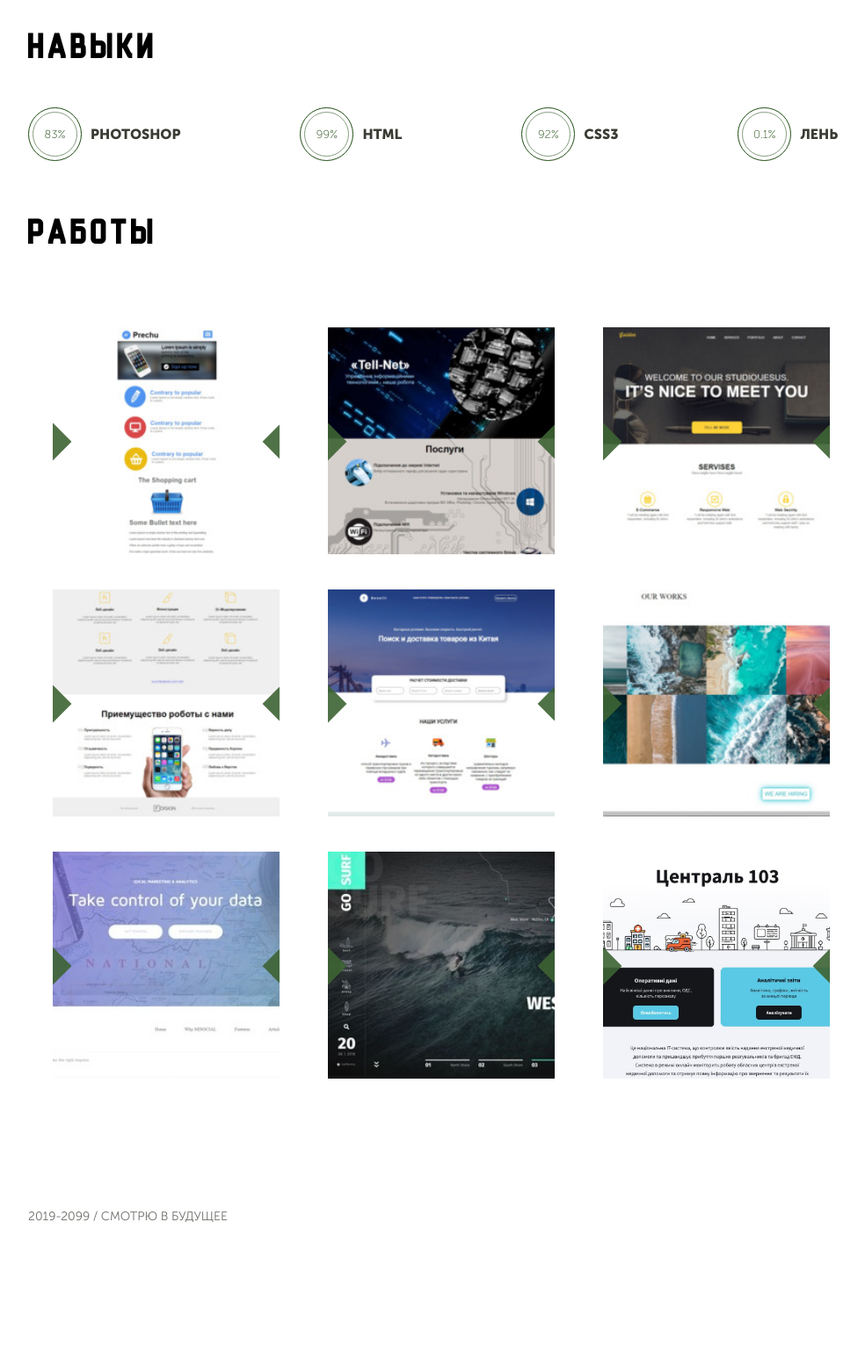
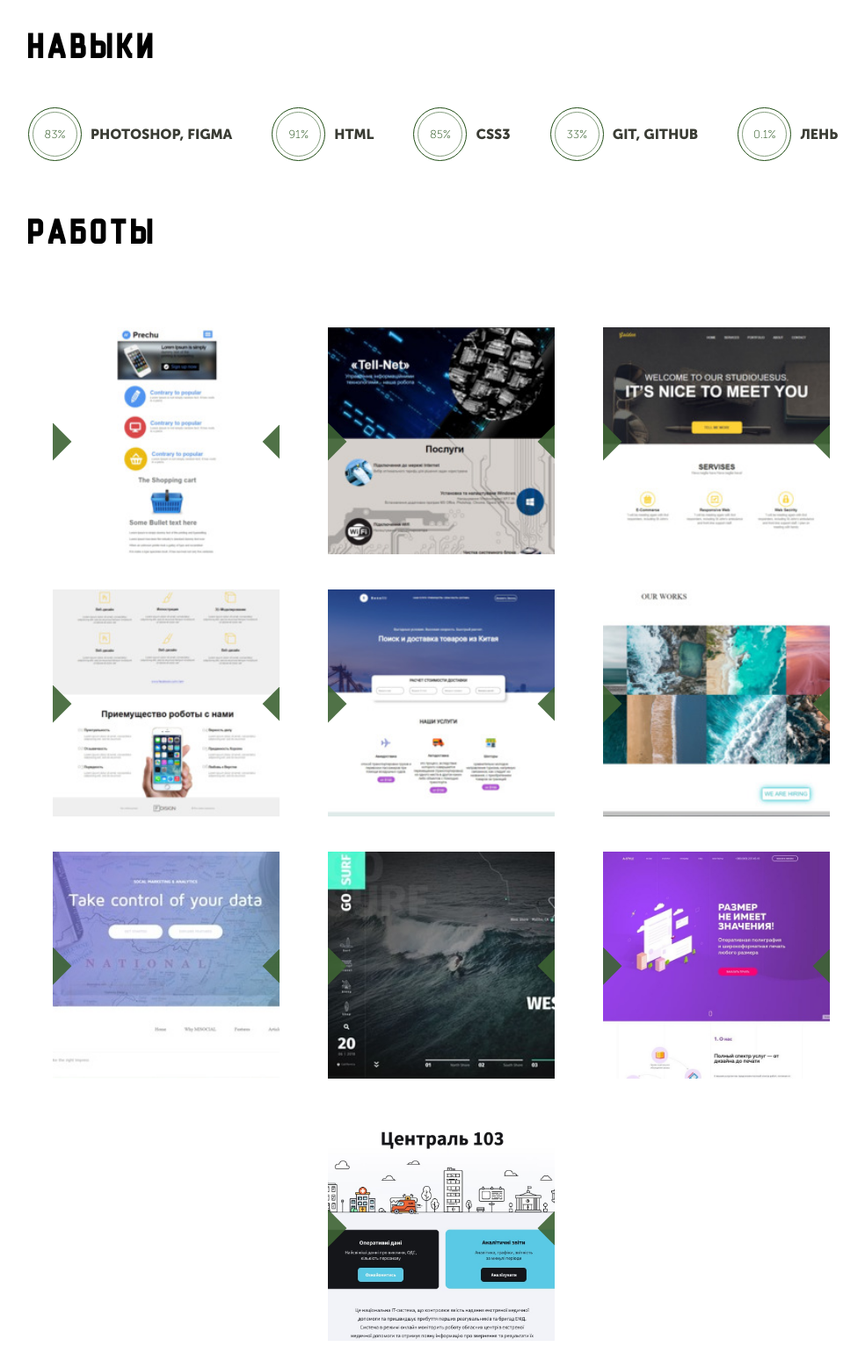
Before and after one commit to hel1yeah/firsthel1yeah.github.io, a plain HTML site: page index.html in a window 1280 px wide. Shown: the part 1700-3239 px from the top of the page at 88% size, without its empty margins (138-1122 px from the left). Drawn offline with Linux system fonts and the light colour scheme.

Commit message:
add A-style

```diff
--- a/css/style.css
+++ b/css/style.css
@@ -532,6 +532,9 @@ html {
 .text_img.surf_item-img {
   top: 10%;
 }
+.text_img.cantral103-img {
+  top: 5%;
+}
 
 .text_img h5 {
   font-size: 30px;
--- a/index.html
+++ b/index.html
@@ -96,7 +96,7 @@
             <p>Настолько большое, что вместо того чтобы отдыхать после работы, я, сам того не замечая, засиживался до 2 часов ночи за вёрсткой.
               Так Front-End стал для меня хобби, которым мне хочется  заниматься.
             </p>
-            <p>Изучив самостоятельно HTML5, CSS, Photoshop, мне всё ещё казалось, что я чего - то не знаю.
+            <p>Изучив самостоятельно HTML5, CSS3, Photoshop, мне всё ещё казалось, что я чего - то не знаю.
               Следующий шаг - курсы, к сожалению, выделил из них мало чего полезного для себя, потому что большую часть материала знал до этого.
               Дальше - я взялся за изучение: jQuery, Gulp, GitHub, Git, Figma. Сейчас я изучаю JavaScript, дальше будет React.
             </p>
@@ -210,14 +210,14 @@
             </div>
           </div>
           <div class="items_text">
-            <p>Photoshop</p>
+            <p>Photoshop, Figma</p>
           </div>
         </div>
         <div class="experience_items">
           <div class="disk_experience">
             <div class="inner_circle">
               <div class="inner_circle_text">
-                <p>99%</p>
+                <p>91%</p>
               </div>
             </div>
           </div>
@@ -229,12 +229,24 @@
           <div class="disk_experience">
             <div class="inner_circle">
               <div class="inner_circle_text">
-                <p>92%</p>
+                <p>85%</p>
               </div>
             </div>
           </div>
           <div class="items_text">
             <p>css3</p>
+          </div>
+        </div>
+        <div class="experience_items">
+          <div class="disk_experience">
+            <div class="inner_circle">
+              <div class="inner_circle_text">
+                <p>33%</p>
+              </div>
+            </div>
+          </div>
+          <div class="items_text">
+            <p>Git, GitHub</p>
           </div>
         </div>
         <div class="experience_items">
@@ -363,10 +375,25 @@
             </div>
           </div>
         </div>
-        <div class="gallery_img surf_item">
+        <div class="gallery_img astyle_item">
+          <img src="img/10.jpg" alt="alt">
+          <div class="wrapper_img_text">
+            <div class="text_img astyle-img">
+              <h5>A-style</h5>
+              <p>Реально работающий проєкт. Оперативная полиграфия и широкоформатная печать любого размера
+                <br>
+                <a href="download/a-style.jpg" target="_blank" download>Хочу скачать макет.
+                </a>
+                <br>
+                <a target="_blank" href="https://a-style.000webhostapp.com/">Хочу посмотреть сайт</a>
+              </p>
+            </div>
+          </div>
+        </div>
+        <div class="gallery_img cantral103_item">
           <img src="img/9.jpg" alt="alt">
           <div class="wrapper_img_text">
-            <div class="text_img surf_item-img">
+            <div class="text_img cantral103-img">
               <h5>Централь 103</h5>
               <p>Национальная ИТ-система, контролирующая качество оказания экстренной медицинской помощи и ускоряет прибытия первых реагувальников
                 <br>
```
Also changed, not shown: download/a-style.jpg (added), img/10.jpg (added).
